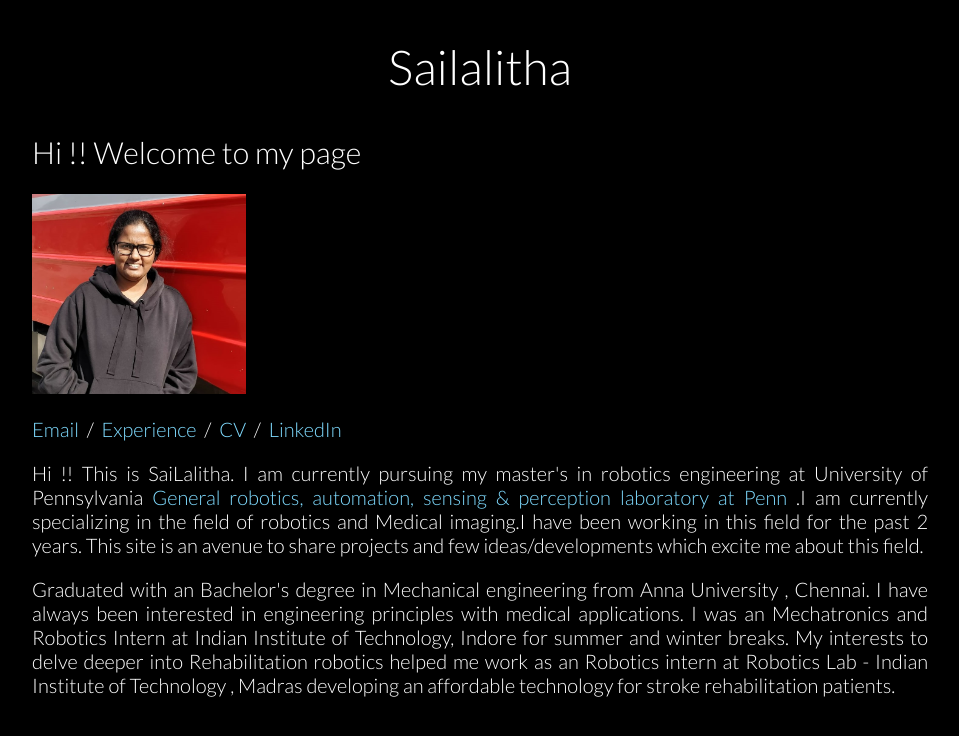
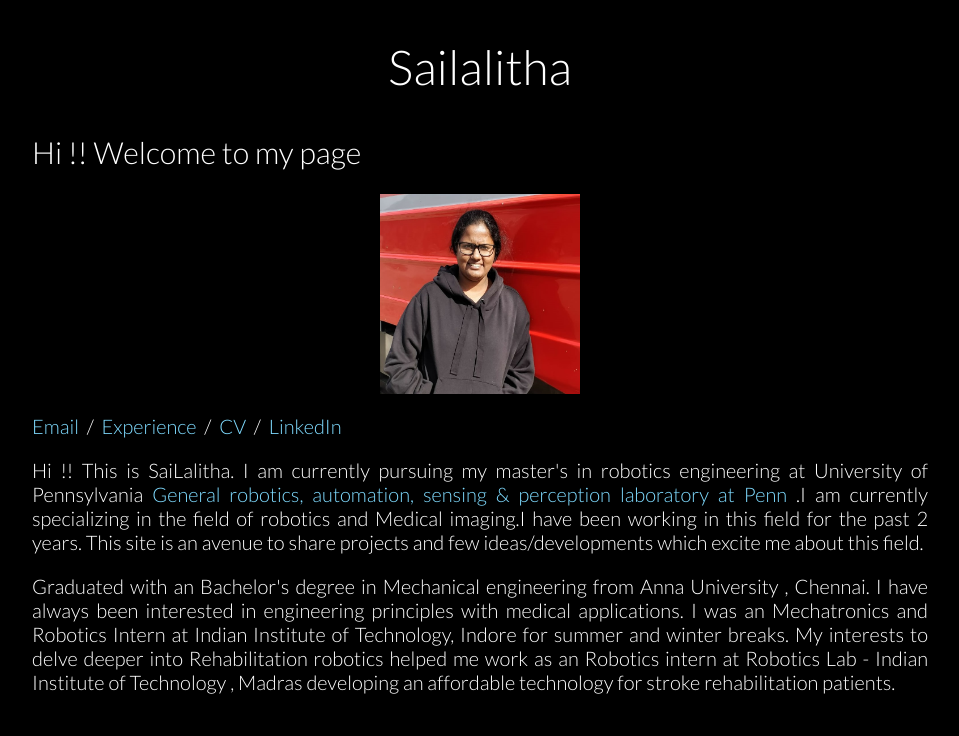
Before and after one commit to sailalitha96/sailalitha96.github.io, a Jekyll site: the page index.html, which Jekyll copies as it is, in a window 1280 px wide. Shown: the top 736 px of the page, without its empty margins (160-1119 px from the left). Built offline with Jekyll 4.4.1, drawn with Linux system fonts in a browser that asks for light colours; nearby versions of some CDN libraries.

Commit message:
Update main.css

```diff
--- a/css/main.css
+++ b/css/main.css
@@ -211,10 +211,9 @@ img {
 .imgprof {
     width: 200px;
     height: 200px;
-    display: inline;
+
     margin-right: auto;
     margin-left:auto;
-    width: auto;
 }
 
 /*.fa-facebook {
```
